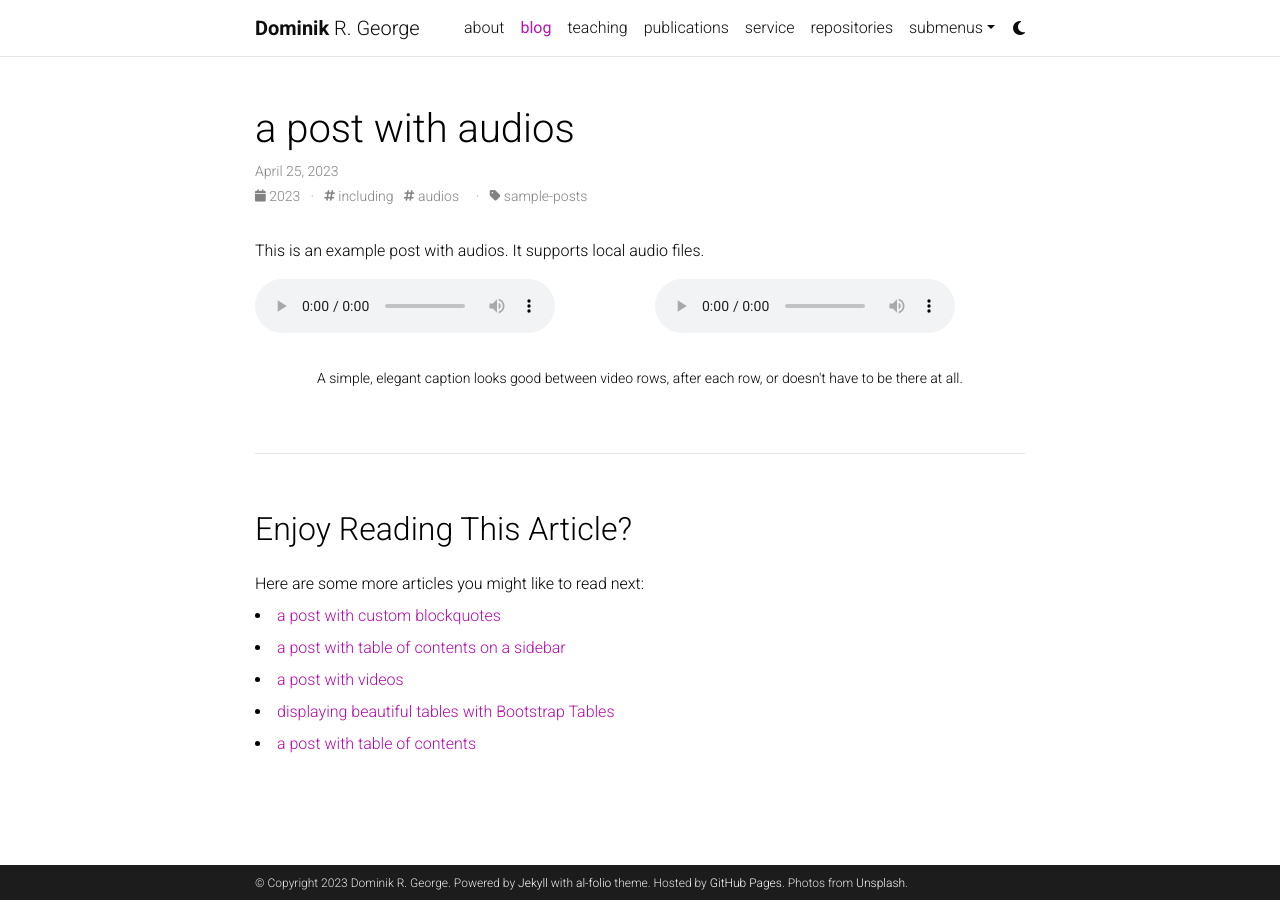
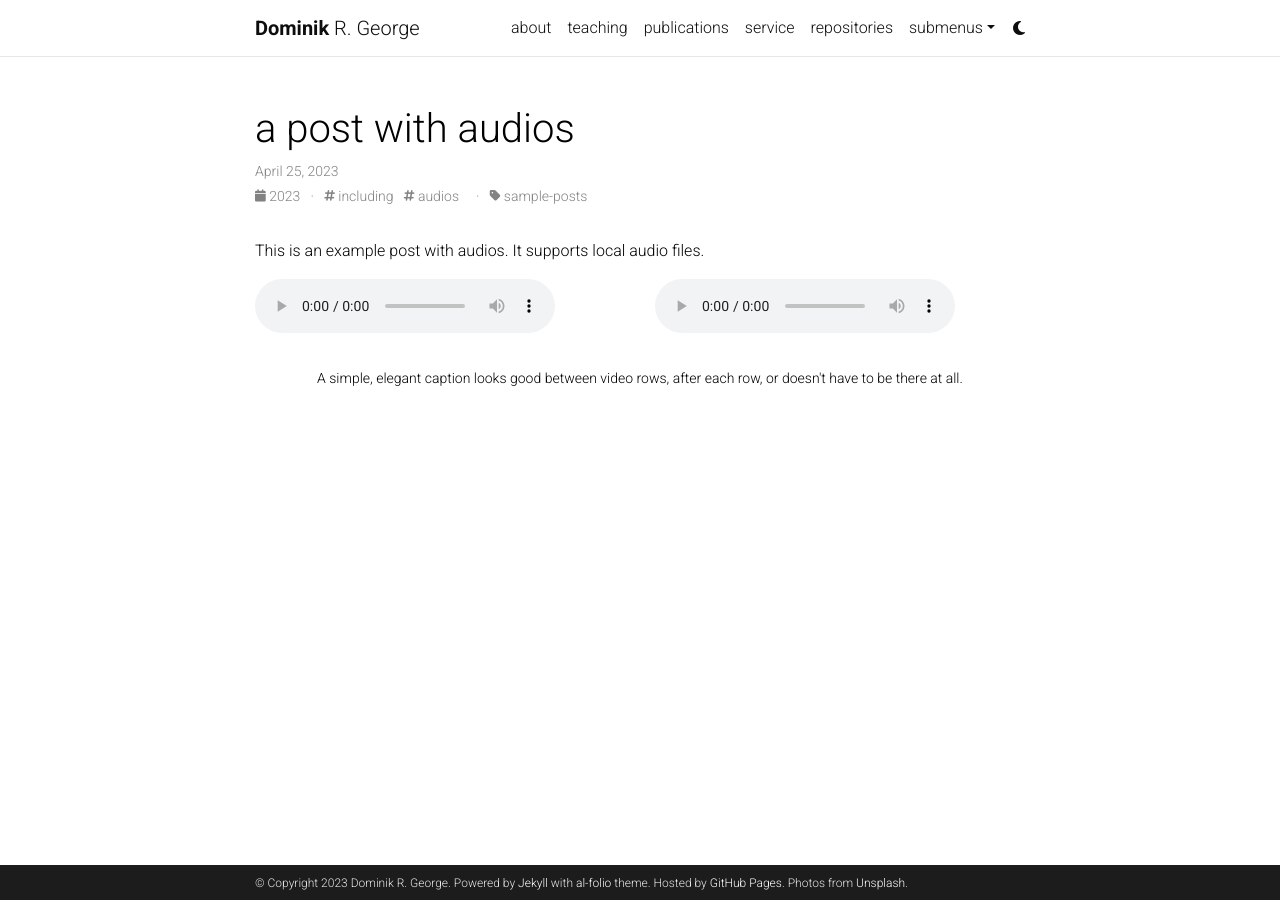
Before and after one commit to DominikRoy/DominikRoy.github.io, a Jekyll site: the page built from _posts/2023-04-25-audios.md, in a window 1280 px wide. Built offline with Jekyll 4.4.1, drawn with Linux system fonts in a browser that asks for light colours; comment, search, counter and statistics services are not loaded; a style sheet for code colours, icons or effects is not loaded.

Commit message:
Updated config. Still in work in progress.

```diff
--- a/_config.yml
+++ b/_config.yml
@@ -45,7 +45,7 @@
 # will use title and url fields
 # Take a look to https://github.com/jekyll/jekyll-feed for more customization
 
-rss_icon: true
+rss_icon: false
 
 # -----------------------------------------------------------------------------
 # Layout
@@ -122,8 +122,8 @@
 # Blog
 # -----------------------------------------------------------------------------
 
-blog_name: al-folio # blog_name will be displayed in your blog page
-blog_nav_title: blog # your blog must have a title for it to be displayed in the nav bar
+blog_name: DomG # blog_name will be displayed in your blog page
+blog_nav_title: # your blog must have a title for it to be displayed in the nav bar
 blog_description: a simple whitespace theme for academics
 permalink: /blog/:year/:title/
 
@@ -131,9 +131,6 @@
 pagination:
   enabled: true
 
-related_blog_posts:
-  enabled: true
-  max_related: 5
 
 # Giscus comments (RECOMMENDED)
 # Follow instructions on https://giscus.app/ to setup for your repo to fill out
```
